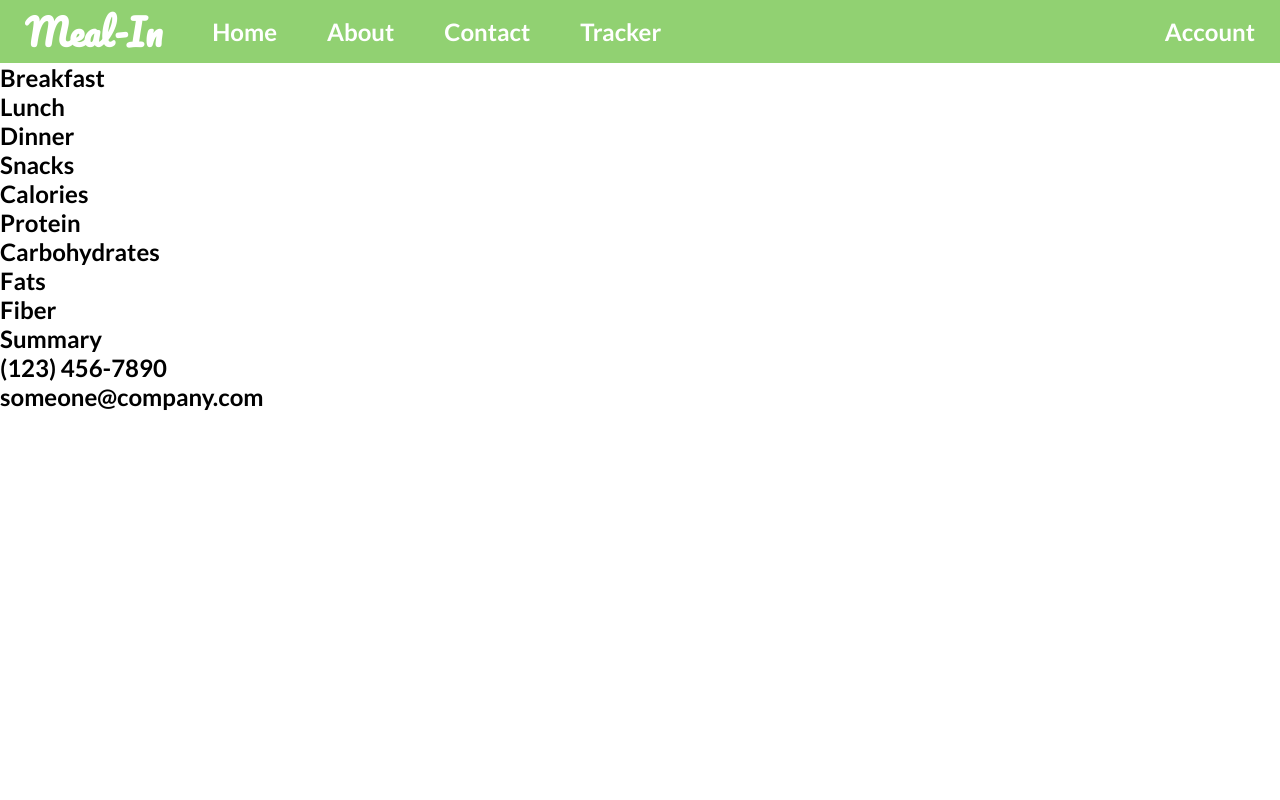
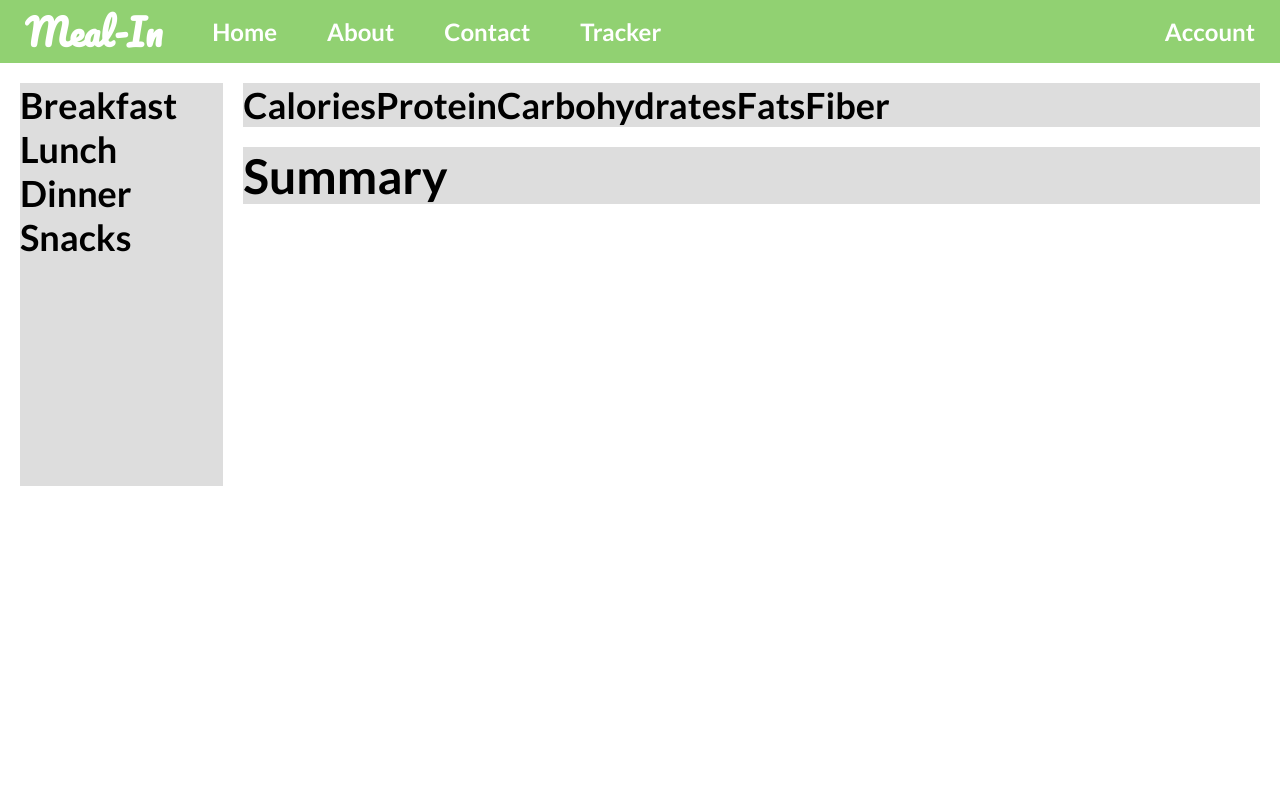
Before and after one commit to CodeAlanSanchez/meal-tracker, a React (Create React App) app in the folder client/: page /tracker in a window 1280 px wide. Shown: the top 800 px of the page. Built offline with nearby package versions, Linux system fonts and the light colour scheme.

Commit message:
Update styles for bigger resolutions and tracker page

```diff
--- a/client/src/styles.css
+++ b/client/src/styles.css
@@ -31,7 +31,28 @@ body {
   font-weight: 700;
 }
 
-h1, h2, h3, p, a {
+#root {
+  display: grid;
+  grid-template-areas:
+    "header"
+    "main"
+    "footer";
+  grid-template-rows: 63px minmax(100vh, max-content) 250px;
+}
+
+h1 {
+  font-size: 4.8rem;
+}
+
+h2 {
+  font-size: 3.6rem;
+}
+
+h3 {
+  font-size: 3rem;
+}
+
+p, a {
   font-size: 2.4rem;
 }
 
@@ -71,16 +92,20 @@ button:focus, input:focus, textarea:focus {
 .flex-container {
   display: flex;
   flex-flow: column nowrap;
-  justify-content: center;
 }
 
 .grid-container {
   display: grid;
 }
 
+main {
+  grid-area: main;
+}
+
 /* Navbar */
 
 header {
+  grid-area: header;
   background: #91d172;
   text-align: center;
   width: 100%;
@@ -97,7 +122,6 @@ nav ul {
 }
 
 .nav-item:last-child {
-  color: #000;
   margin-left: auto;
 }
 
@@ -223,15 +247,11 @@ button:focus {
 }
 
 .contact .flex-container {
-  flex-flow: column nowrap;
+  flex-flow: column wrap;
   justify-content: center;
   align-items: center;
   height: 100%;
-  padding: 100px 0;
-}
-
-.flex-container .flex-container {
-  width: 50%;
+  padding: 100px 100px;
 }
 
 form.grid-container {
@@ -243,7 +263,6 @@ form.grid-container {
   grid-template-rows: 1fr 1fr 7fr;
   grid-gap: 20px;
   gap: 20px;
-  margin: 0 100px;
   width: 100%;
 }
 
@@ -267,6 +286,63 @@ form.grid-container {
   grid-area: body;
 }
 
+/* Tracker */
+
+.tracker {
+  padding: 20px;
+}
+
+.tracker-container {
+  background: #dddddd;
+}
+
+.tracker .grid-container {
+  grid-template-areas:
+  "sidebar bars"
+  "sidebar bars"
+  "sidebar graph";
+  grid-template-columns: .2fr 1fr;
+  grid-template-rows: 1fr 1fr 1fr;
+  grid-gap: 20px;
+  gap: 20px;
+}
+
+/* Sidebar */
+
+.sidebar {
+  grid-area: sidebar;
+  width: 100%;
+  /* margin: 20px 0 20px 20px; */
+}
+
+.sidebar {
+
+}
+
+/* Bars */
+
+.bars {
+  grid-area: bars;
+  margin: 0 0 20px;
+}
+
+.bars .flex-container {
+  flex-flow: row wrap;
+}
+
+/* Graph */
+
+.graph {
+  /* margin: 20px 0 0; */
+}
+
+/* Footer */
+
+footer {
+  grid-area: footer;
+  color: #fff;
+  background-color: #0a0a0a;
+}
 
 @media only screen and (max-width: 1300px) {
   .hero img {
@@ -282,6 +358,15 @@ form.grid-container {
 }
 
 @media only screen and (min-width: 2560px) {
+
+  #root {
+    display: grid;
+    grid-template-areas:
+      "header"
+      "main"
+      "footer";
+    grid-template-rows: 126px minmax(100vh, max-content) 500px;
+  }
 
   button {
     font-size: 5.4rem;
@@ -347,4 +432,8 @@ form.grid-container {
   .contact h1 {
     font-size: 14.4rem;
   }
+
+  form input, form textarea {
+    font-size: 5.4rem;
+  }
 }
```
